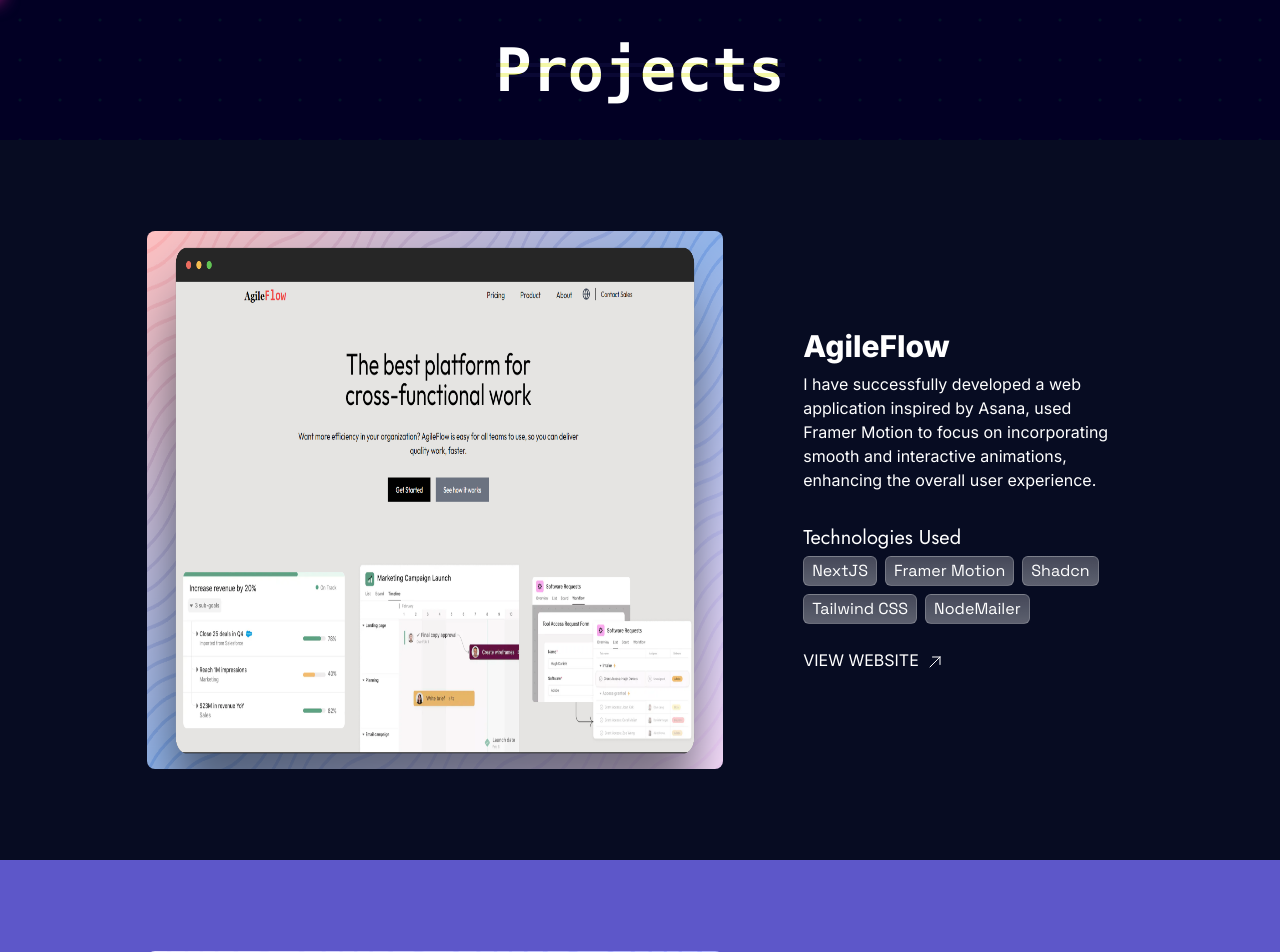
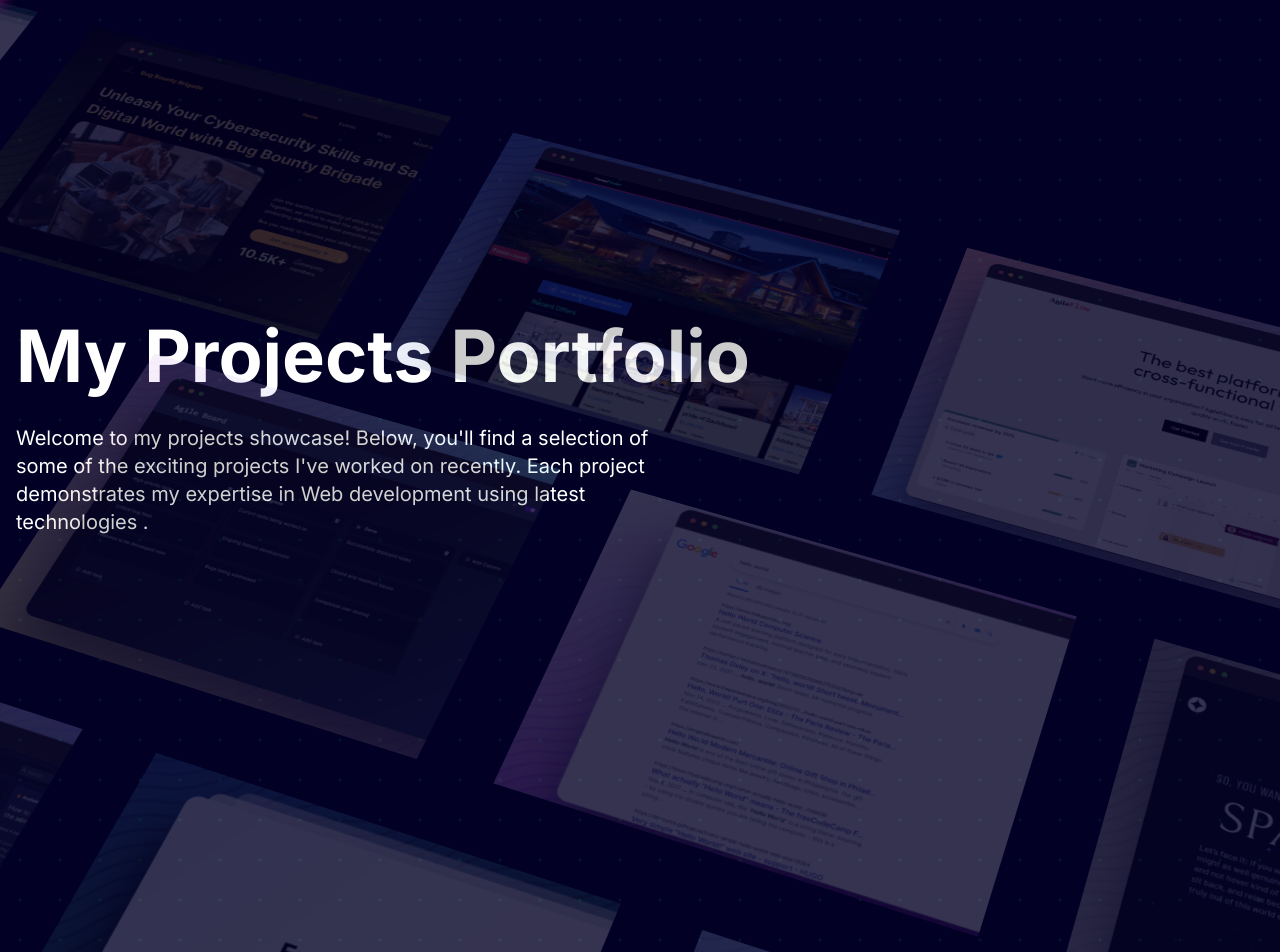
Before and after one commit to Mudassirkhan2/MudassirKhan, a Next.js app: page /projects in a window 1280 px wide. Shown: the top 952 px of the page. Built offline with nearby package versions, Linux system fonts and the light colour scheme; a web font is replaced by a local one.

Commit message:
✨Feat : implement header for projects page

```diff
--- a/app/projects/page.jsx
+++ b/app/projects/page.jsx
@@ -2,9 +2,104 @@ import Contact from '@/components/common/Contact';
 import Cursor from '@/components/common/Cursor'
 import NavBarProjects from '@/components/project/NavBarProjects';
 import ProjectSection from '@/components/project/ProjectSection';
+import { HeroParallax } from '@/components/ui/hero-parallax';
+import agileflow from '../../public/assets/agileflow.png';
+import insightSphere from '../../public/assets/insightSphere.png';
+import agileboard from '../../public/assets/agileboard.png';
+import liftsimulation from '../../public/assets/liftsimulation.png';
+import weatherapp from '../../public/assets/weatherapp.png';
+import ipaddresstracker from '../../public/assets/ipaddresstracker.png';
+import googleclone from '../../public/assets/googleclone.png';
+import spaceTourism from '../../public/assets/spaceTourism.png';
+import bugbounty from '../../public/assets/bugbounty.png';
+import tabstacker from '../../public/assets/tabstacker.png';
+import homefinder from '../../public/assets/homefinder.png';
 const page = () => {
+    const products = [
+        {
+            thumbnail: agileflow,
+            title: 'AgileFlow',
+            link: 'https://agileflow-agile.vercel.app/',
+        },
+        {
+            thumbnail: homefinder,
+            title: 'HomeFinder',
+            link: 'https://home-finder-khan.vercel.app/',
+        },
+        {
+            thumbnail: bugbounty,
+            title: 'Bug Bounty Brigade 🛡️',
+            link: 'https://www.bugbountybrigade.tech/',
+        },
+        {
+            thumbnail: tabstacker,
+            title: 'TabStacker',
+            link: 'https://tabstacker.vercel.app/',
+        },
+        {
+            thumbnail: insightSphere,
+            title: 'InsightSphere',
+            link: 'https://insight-sphere-dashboard.vercel.app/',
+        },
+        {
+            thumbnail: agileboard,
+            title: 'AgileBoard',
+            link: 'https://agile-board-khan.vercel.app/',
+        },
+        {
+            thumbnail: googleclone,
+            title: "Google Clone",
+            link: "https://google-clone-khan.vercel.app/",
+        },
+        {
+            thumbnail: spaceTourism,
+            title: "SpaceTourism",
+            link: "https://mudassirkhan2.github.io/spaceTourism/",
+        },
+        {
+            thumbnail: ipaddresstracker,
+            title: "IP Address Tracker",
+            link: "https://mudassirkhan.me/IP-Address-Tracker/",
+        },
+        {
+            thumbnail: liftsimulation,
+            title: "LiftSimulation",
+            link: "https://mudassirkhan.me/Lift-Simulation/",
+        },
+        {
+            thumbnail: weatherapp,
+            title: "WeatherApp",
+            link: "https://mudassirkhan.me/weatherApp/",
+        },
+        {
+            thumbnail: tabstacker,
+            title: 'TabStacker',
+            link: 'https://tabstacker.vercel.app/',
+        },
+        {
+            thumbnail: insightSphere,
+            title: 'InsightSphere',
+            link: 'https://insight-sphere-dashboard.vercel.app/',
+        },
+        {
+            thumbnail: bugbounty,
+            title: 'Bug Bounty Brigade 🛡️',
+            link: 'https://www.bugbountybrigade.tech/',
+        },
+        {
+            thumbnail: agileflow,
+            title: 'AgileFlow',
+            link: 'https://agileflow-agile.vercel.app/',
+        },
+        {
+            thumbnail: insightSphere,
+            title: 'InsightSphere',
+            link: 'https://insight-sphere-dashboard.vercel.app/',
+        },
+    ];
     return (
         <main className="relative min-h-screen mx-auto text-white dottedBackground">
+            <HeroParallax products={products} />
             <NavBarProjects />
             <ProjectSection />
             <Contact />
--- a/components/home/About.jsx
+++ b/components/home/About.jsx
@@ -13,9 +13,9 @@ const About = () => {
           <div className='flex flex-col p-2 mb-4 md:w-1/2 outline-dashed outline-1 outline-secondary'>
             <h2 className='mb-6 text-3xl md:text-4xl'>Hi 👋 I&apos;m  <span className='text-primary '>Mudassir</span>  ,</h2>
             <div className='space-y-3'>
-              <p className='font-mono text-lg md:text-xl'>Having successfully completed my studies in BTech Electrical and Electronics Engineering, I possess a distinctive combination of engineering expertise and proficient coding skills. I&apos;m  passionate about creating captivating user experiences through intuitive and responsive front-end development.
+              <p className='font-mono text-base md:text-xl'>Having successfully completed my studies in BTech Electrical and Electronics Engineering, I possess a distinctive combination of engineering expertise and proficient coding skills. I&apos;m  passionate about creating captivating user experiences through intuitive and responsive front-end development.
               </p>
-              <p className='font-mono text-lg md:text-xl'>I actively contribute to the open-source community and enjoy collaborating with like-minded individuals to bring innovative ideas to life.  My tech stack includes Next.js, React, TailwindCSS, and Im always eager to learn and expand my skills.
+              <p className='font-mono text-base md:text-xl'>I actively contribute to the open-source community and enjoy collaborating with like-minded individuals to bring innovative ideas to life.  My tech stack includes Next.js, React, TailwindCSS, and Im always eager to learn and expand my skills.
               </p>
             </div>
           </div>
--- a/components/home/Hero.jsx
+++ b/components/home/Hero.jsx
@@ -14,7 +14,7 @@ const Hero = () => {
     return (
         <ElementWrapper nameOfTheElement="hero">
             <div className="relative flex flex-col items-center justify-center w-full min-h-screen overflow-hidden select-none">
-                <div className='max-w-6xl p-2 rounded-lg shadow-2xl '>
+                <div className='max-w-6xl p-2 rounded-lg '>
                     <div className='absolute top-[15%] cursor-pointer left-[66%]  hidden lg:block'>
                         <a href="https://github.com/Mudassirkhan2"
                             target="_blank" rel="noopener noreferrer" className="cursor-pointer "
@@ -73,7 +73,7 @@ const Hero = () => {
                         <HeroAnimation />
                         <p className="mt-3 mb-8 text-2xl text-center md:text-4xl "> a
                             <span className=' text-primary'> Web Developer </span>
-                            From Hyderabad
+                            From INDIA
                         </p>
                     </div>
                 </div>
--- a/components/home/Projects.jsx
+++ b/components/home/Projects.jsx
@@ -46,12 +46,9 @@ const Projects = () => {
             liveLink='https://www.bugbountybrigade.tech/'
             githubLink='https://github.com/Mudassirkhan2/bug-bounty-brigade-website'
           />
-          <Link href='/projects'
-            className='px-4 py-2 mx-auto mt-10 text-base font-medium bg-gray-800 border border-transparent rounded-md shadow-sm cursor-pointer outline-dashed outline-1 outline-primary text-[#B799FF] w-fit hover:bg-gray-700 focus:outline-none hover:outline-[#B799FF]   focus:ring-2 focus:ring-offset-2 focus:ring-gray-500 hover:shadow-2xl hover:shadow-cyan-600'
-          >
+          <Link href='/projects' className="inline-flex mx-auto h-12 w-fit animate-shimmer items-center justify-center rounded-md border border-slate-800 bg-[linear-gradient(110deg,#000103,45%,#1e2631,55%,#000103)] bg-[length:200%_100%] px-6 font-medium text-[#B799FF] transition-colors focus:outline-none focus:ring-2 focus:ring-slate-400 focus:ring-offset-2 focus:ring-offset-slate-50 ">
             View More Projects
           </Link>
-
         </div>
 
       </section>
--- a/components/project/ProjectTile.jsx
+++ b/components/project/ProjectTile.jsx
@@ -12,7 +12,7 @@ export const ProjectTile = ({ imageSrc, title, description, technologies, websit
                 }
             }
         >
-            <Image src={imageSrc} alt={title} width={800} height={800} loading='lazy' className='w-[95%] h-[80%] lg:w-[50%] rounded-lg'
+            <Image src={imageSrc} alt={title} width={800} height={800} loading='lazy' className='w-[95%] h-[80%] lg:w-[50%] rounded-lg shadow-xl shadow-gray-500'
             />
             <section className='xl:w-[30%] px-4'>
                 <Reveal>
--- /dev/null
+++ b/components/ui/hero-parallax.jsx
@@ -0,0 +1,144 @@
+"use client";
+import React from "react";
+import {
+    motion,
+    useScroll,
+    useTransform,
+    useSpring,
+    MotionValue,
+} from "framer-motion";
+import Image from "next/image";
+import Link from "next/link";
+
+export const HeroParallax = ({
+    products,
+}) => {
+    const firstRow = products.slice(0, 5);
+    const secondRow = products.slice(5, 10);
+    const thirdRow = products.slice(10, 15);
+    const ref = React.useRef(null);
+    const { scrollYProgress } = useScroll({
+        target: ref,
+        offset: ["start start", "end start"],
+    });
+
+    const springConfig = { stiffness: 300, damping: 30, bounce: 100 };
+
+    const translateX = useSpring(
+        useTransform(scrollYProgress, [0, 1], [0, 1000]),
+        springConfig
+    );
+    const translateXReverse = useSpring(
+        useTransform(scrollYProgress, [0, 1], [0, -1000]),
+        springConfig
+    );
+    const rotateX = useSpring(
+        useTransform(scrollYProgress, [0, 0.2], [15, 0]),
+        springConfig
+    );
+    const opacity = useSpring(
+        useTransform(scrollYProgress, [0, 0.2], [0.2, 1]),
+        springConfig
+    );
+    const rotateZ = useSpring(
+        useTransform(scrollYProgress, [0, 0.2], [20, 0]),
+        springConfig
+    );
+    const translateY = useSpring(
+        useTransform(scrollYProgress, [0, 0.2], [-700, 500]),
+        springConfig
+    );
+    return (
+        <div
+            ref={ref}
+            className="h-[300vh] py-40 overflow-hidden  antialiased relative flex flex-col self-auto [perspective:1000px] [transform-style:preserve-3d]"
+        >
+            <Header />
+            <motion.div
+                style={{
+                    rotateX,
+                    rotateZ,
+                    translateY,
+                    opacity,
+                }}
+                className=""
+            >
+                <motion.div className="flex flex-row-reverse space-x-reverse space-x-20 mb-20">
+                    {firstRow.map((product) => (
+                        <ProductCard
+                            product={product}
+                            translate={translateX}
+                            key={product.title}
+                        />
+                    ))}
+                </motion.div>
+                <motion.div className="flex flex-row  mb-20 space-x-20 ">
+                    {secondRow.map((product) => (
+                        <ProductCard
+                            product={product}
+                            translate={translateXReverse}
+                            key={product.title}
+                        />
+                    ))}
+                </motion.div>
+                <motion.div className="flex flex-row-reverse space-x-reverse space-x-20">
+                    {thirdRow.map((product) => (
+                        <ProductCard
+                            product={product}
+                            translate={translateX}
+                            key={product.title}
+                        />
+                    ))}
+                </motion.div>
+            </motion.div>
+        </div>
+    );
+};
+
+export const Header = () => {
+    return (
+        <div className="max-w-7xl relative mx-auto py-20 md:py-40 px-4 w-full  left-0 top-0">
+            <h1 className="text-2xl md:text-7xl font-bold dark:text-white">
+                My Projects Portfolio
+            </h1>
+            <p className="max-w-2xl text-base md:text-xl mt-8 dark:text-neutral-200">
+                Welcome to my projects showcase! Below, you'll find a selection of some of the exciting projects I've worked on recently. Each project demonstrates my expertise in Web development using  latest technologies .
+            </p>
+        </div>
+    );
+};
+
+export const ProductCard = ({
+    product,
+    translate,
+}) => {
+    return (
+        <motion.div
+            style={{
+                x: translate,
+            }}
+            whileHover={{
+                y: -20,
+            }}
+            key={product.title}
+            className="group/product h-96 w-[30rem] relative flex-shrink-0"
+        >
+            <Link
+                href={product.link}
+                className="block group-hover/product:shadow-2xl "
+            >
+                <Image
+                    src={product.thumbnail}
+                    height="600"
+                    width="600"
+                    className="object-cover object-left-top absolute h-full w-full inset-0"
+                    alt={product.title}
+                />
+            </Link>
+            <div className="absolute inset-0 h-full w-full opacity-0 group-hover/product:opacity-80 bg-black pointer-events-none"></div>
+            <h2 className="absolute bottom-4 left-4 opacity-0 group-hover/product:opacity-100 text-white">
+                {product.title}
+            </h2>
+        </motion.div>
+    );
+};
--- a/package.json
+++ b/package.json
@@ -11,6 +11,7 @@
   "dependencies": {
     "@react-hook/media-query": "^1.1.1",
     "autoprefixer": "10.4.14",
+    "clsx": "^2.1.0",
     "eslint": "8.41.0",
     "eslint-config-next": "13.4.4",
     "framer-motion": "^10.12.16",
@@ -21,6 +22,7 @@
     "react-icons": "^4.9.0",
     "react-intersection-observer": "^9.4.3",
     "react-scroll": "^1.8.9",
+    "tailwind-merge": "^2.2.1",
     "tailwindcss": "3.3.2"
   }
 }
--- a/tailwind.config.js
+++ b/tailwind.config.js
@@ -23,7 +23,20 @@ module.exports = {
         nabla: ['Nabla', 'ui-sans-serif', 'system-ui'],
         SpaceGrotesk : ['Space Grotesk', 'sans-serif']
       },
-    plugins: [],
+      "animation": {
+        shimmer: "shimmer 2s linear infinite"
+      },
+      "keyframes": {
+        shimmer: {
+          from: {
+            "backgroundPosition": "0 0"
+          },
+          to: {
+            "backgroundPosition": "-200% 0"
+          }
+        }
+      },
+     plugins: [],
   }
   }
 }
--- /dev/null
+++ b/utils/cn.js
@@ -0,0 +1,6 @@
+import { ClassValue, clsx } from "clsx";
+import { twMerge } from "tailwind-merge";
+
+export function cn(...inputs) {
+  return twMerge(clsx(inputs));
+}
```
Also changed, not shown: 1 other file (tests, documents, lock files or other folders).
